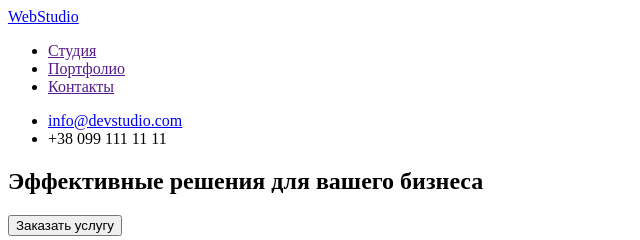
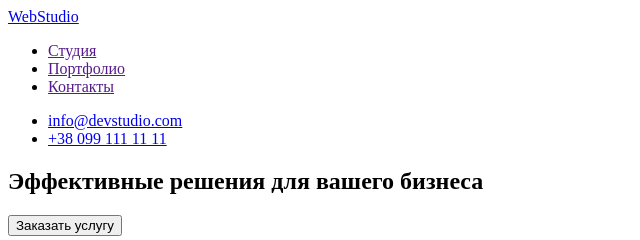
Before and after one commit to Dolor185/goit-markup-hw-01, a plain HTML site: page index.html in a window 1280 px wide. Shown: the top 240 px of the page, 0-640 px from the left. Drawn offline with Linux system fonts and the light colour scheme.

Commit message:
Update index.html

```diff
--- a/index.html
+++ b/index.html
@@ -24,7 +24,7 @@
     </nav>
     <ul>
         <li><a href="mailto:info@devstudio.com">info@devstudio.com</a></li>
-        <li><a href="tel:+380991111111"></a>+38 099 111 11 11</li>
+        <li><a href="tel:+380991111111">+38 099 111 11 11</a></li>
     </ul>
 </header>
 <main>
```
